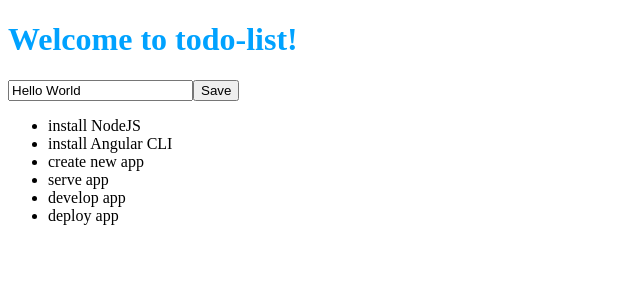
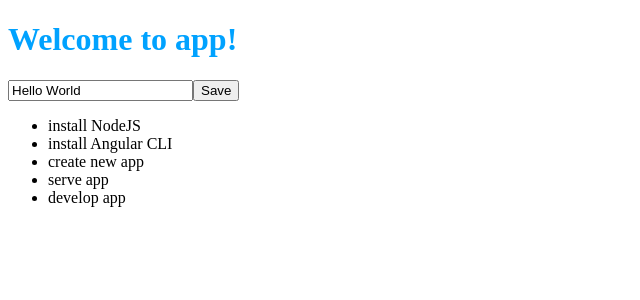
Before and after one commit to wlukebarnes/ng-girls-todo, an Angular app: page / in a window 1280 px wide. Shown: the top 300 px of the page, without its empty margins (0-640 px from the left). Built offline with nearby package versions, Linux system fonts and the light colour scheme.

Commit message:
number 11

```diff
--- a/src/app/app.component.ts
+++ b/src/app/app.component.ts
@@ -1,4 +1,5 @@
 import { Component } from '@angular/core';
+import { TodoItem } from './interfaces/todo-item';
 
 @Component({
   selector: 'app-boot',
@@ -18,13 +19,13 @@ import { Component } from '@angular/core';
   styleUrls: ['./app.component.scss']
 })
 export class AppComponent {
-  title = 'todo-list';
-  todoList = [
+  title = 'app';
+  todoList: TodoItem[] = [
     {title: 'install NodeJS'},
     {title: 'install Angular CLI'},
     {title: 'create new app'},
     {title: 'serve app'},
     {title: 'develop app'},
-    {title: 'deploy app'},
+    //{title: 'deploy app'},
   ];
 }
--- /dev/null
+++ b/src/app/interfaces/todo-item.ts
@@ -0,0 +1,2 @@
+export interface TodoItem {
+}
```
